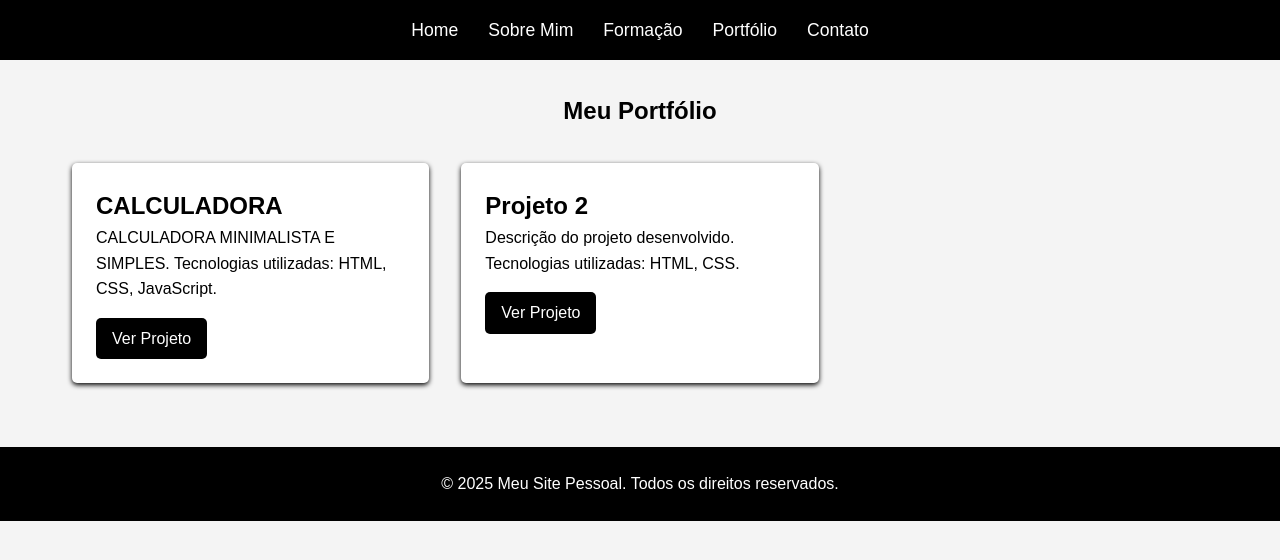
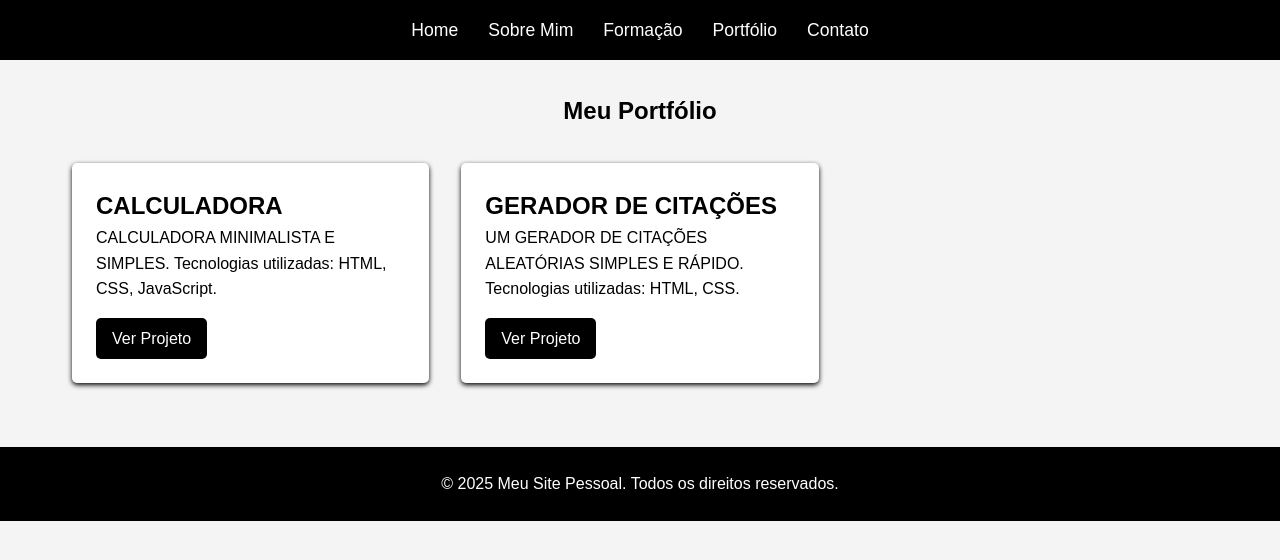
Before and after one commit to luska1612/sitedolucas, a plain HTML site: page portfolio.html in a window 1280 px wide. Drawn offline with Linux system fonts and the light colour scheme.

Commit message:
Update portfolio.html
Adicionado o Link do segundo porjeto e sua descrição

```diff
--- a/portfolio.html
+++ b/portfolio.html
@@ -31,9 +31,9 @@
                 </article>
 
                 <article class="projeto">
-                    <h2>Projeto 2</h2>
-                    <p>Descrição do projeto desenvolvido. Tecnologias utilizadas: HTML, CSS.</p>
-                    <a href="#" target="_blank">Ver Projeto</a>
+                    <h2>GERADOR DE CITAÇÕES</h2>
+                    <p>UM GERADOR DE CITAÇÕES ALEATÓRIAS SIMPLES E RÁPIDO. Tecnologias utilizadas: HTML, CSS.</p>
+                    <a href="https://luska1612.github.io/geradordecitacoes/" target="_blank">Ver Projeto</a>
                 </article>
             </div>
         </section>
```
